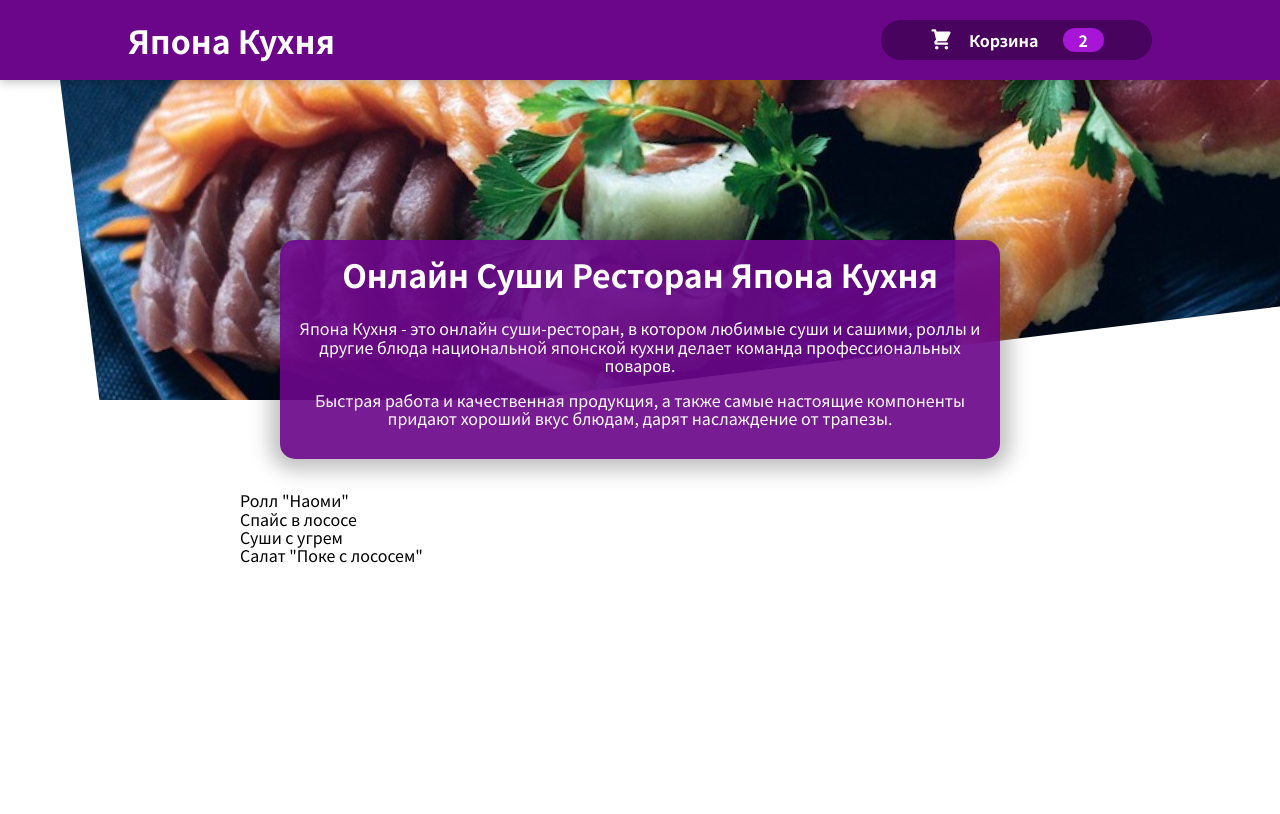
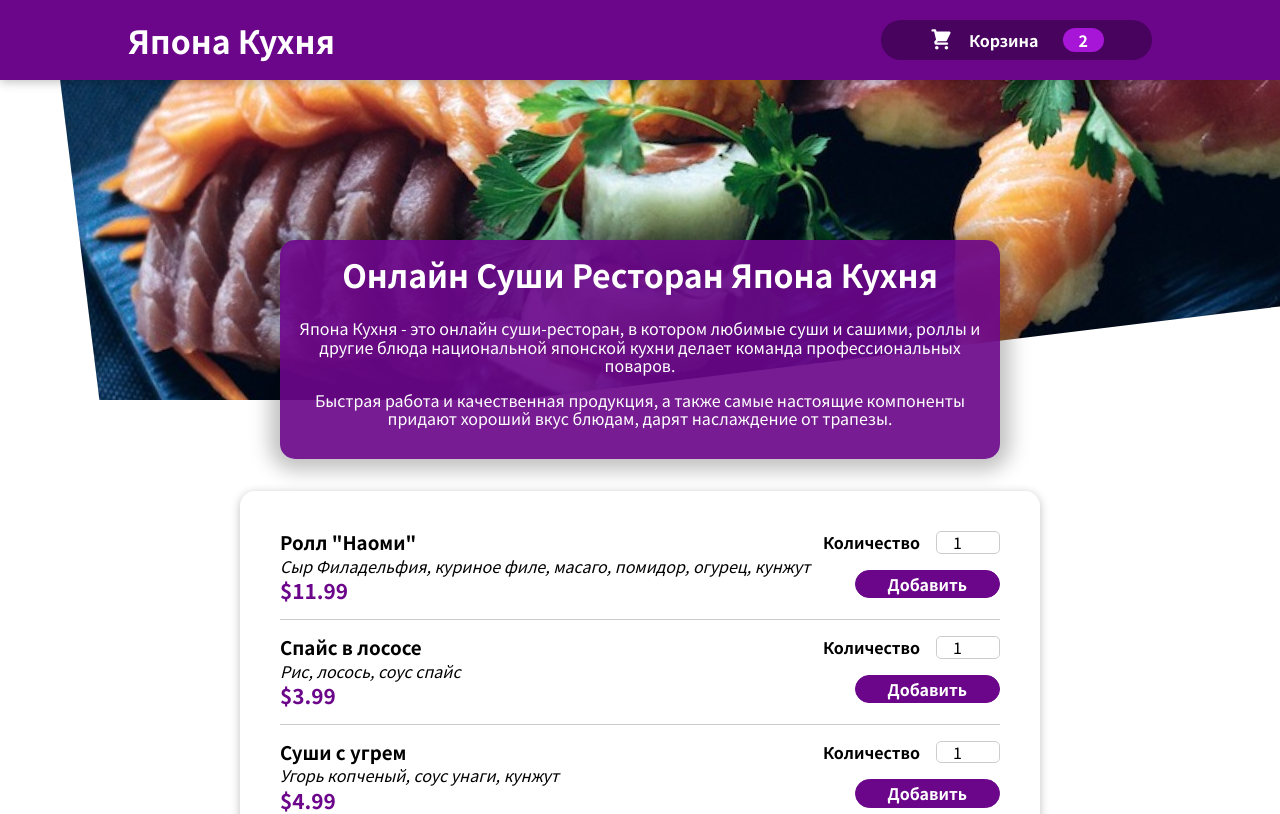
Before and after one commit to alexkobelev/react-course, a React (Vite) app: page / in a window 1280 px wide. Shown: the top 814 px of the page. Built offline with nearby package versions, Linux system fonts and the light colour scheme.

Commit message:
add meals

```diff
--- /dev/null
+++ b/src/components/Meals/MealItem/MealItem.jsx
@@ -0,0 +1,21 @@
+import React from 'react';
+import styles from '../../../assets/styles/MealItem.module.scss';
+import MealItemForm from './MealItemForm';
+
+const MealItem = (props) => {
+  const formattedPrice = `$${props.price.toFixed(2)}`;
+  return (
+    <li className={styles.meal}>
+      <div>
+        <h3>{props.name}</h3>
+        <div className={styles.description}>{props.description}</div>
+        <div className={styles.price}>{formattedPrice}</div>
+      </div>
+      <div>
+        <MealItemForm />
+      </div>
+    </li>
+  );
+};
+
+export default MealItem;
--- /dev/null
+++ b/src/components/Meals/MealItem/MealItemForm.jsx
@@ -0,0 +1,23 @@
+import React from 'react';
+import styles from '../../../assets/styles/MealItemForm.module.scss';
+import Input from '../../UI/Input';
+
+const MealItemForm = () => {
+  return (
+    <form className={styles.form}>
+      <Input
+        label="Количество"
+        input={{
+          id: 'amount',
+          type: 'number',
+          min: '1',
+          step: '1',
+          defaultValue: '1',
+        }}
+      />
+      <button>Добавить</button>
+    </form>
+  );
+};
+
+export default MealItemForm;
--- a/src/components/Meals/MealList.jsx
+++ b/src/components/Meals/MealList.jsx
@@ -1,5 +1,7 @@
 import React from 'react';
 import styles from '../../assets/styles/MealList.module.scss';
+import Card from '../UI/Card';
+import MealItem from './MealItem/MealItem';
 
 const DUMMY_MEALS = [
   {
@@ -31,11 +33,20 @@ const DUMMY_MEALS = [
 ];
 
 const MealList = () => {
-  const mealList = DUMMY_MEALS.map((meal) => <li>{meal.name}</li>);
+  const mealList = DUMMY_MEALS.map((meal) => (
+    <MealItem
+      key={meal.id}
+      name={meal.name}
+      description={meal.description}
+      price={meal.price}
+    />
+  ));
 
   return (
     <section className={styles.meals}>
-      <ul>{mealList}</ul>
+      <Card>
+        <ul>{mealList}</ul>
+      </Card>
     </section>
   );
 };
--- /dev/null
+++ b/src/components/UI/Card.jsx
@@ -0,0 +1,8 @@
+import React from 'react';
+import styles from '../../assets/styles/Card.module.scss';
+
+const Card = (props) => {
+  return <div className={styles.card}>{props.children}</div>;
+};
+
+export default Card;
--- /dev/null
+++ b/src/components/UI/Input.jsx
@@ -0,0 +1,13 @@
+import React from 'react';
+import styles from '../../assets/styles/Input.module.scss';
+
+const Input = (props) => {
+  return (
+    <div className={styles.input}>
+      <label htmlFor={props.input.id}>{props.label}</label>
+      <input {...props.input} />
+    </div>
+  );
+};
+
+export default Input;
```
Also changed, not shown: src/components/Cart/Cart.jsx (added, +8 -0 lines).
